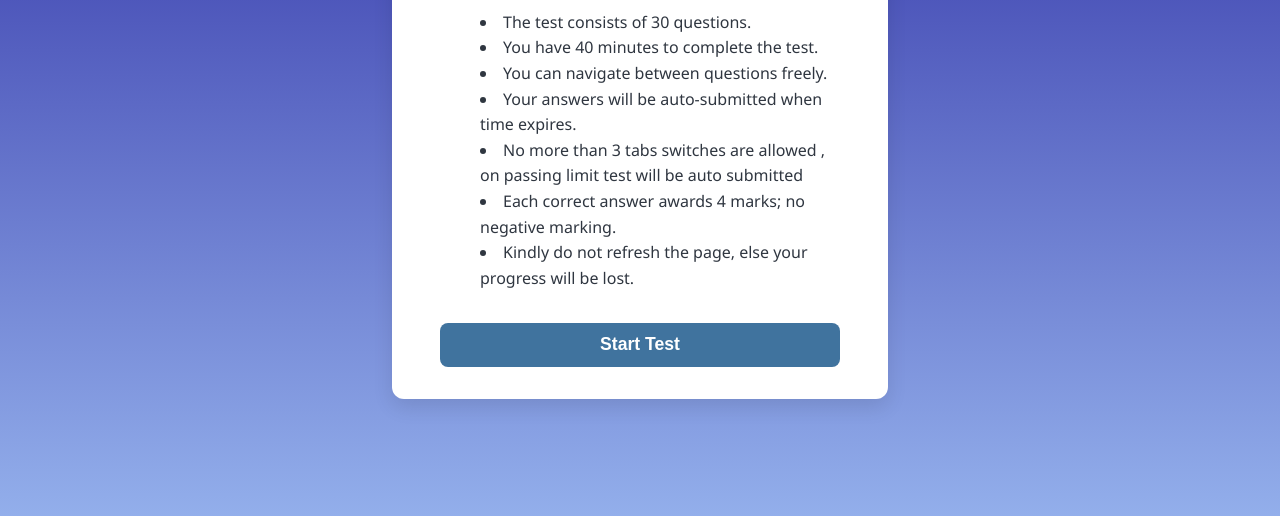
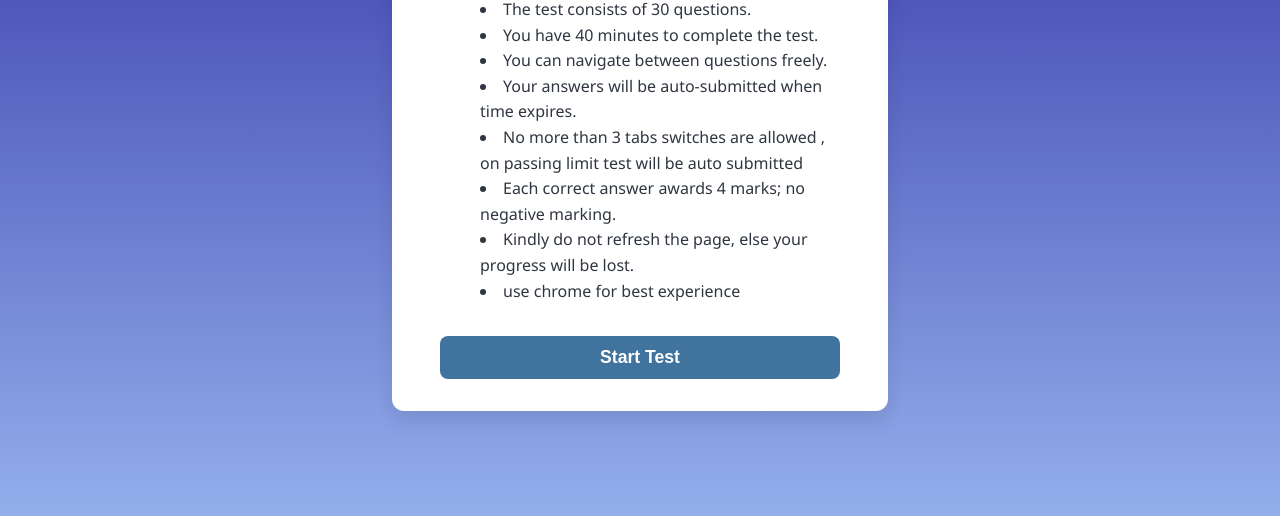
Before and after one commit to kartikeycod/MLSA_TEST, a plain HTML site: page instructions.html in a window 1280 px wide. Shown: the part 252-768 px from the top of the page. Drawn offline with Linux system fonts and the light colour scheme.

Commit message:
ui changes

```diff
--- a/instructions.html
+++ b/instructions.html
@@ -64,6 +64,7 @@
       <li>No more than 3 tabs switches are allowed , on passing limit test will be auto submitted</li>
       <li>Each correct answer awards 4 marks; no negative marking.</li>
       <li>Kindly do not refresh the page, else your progress will be lost.</li>
+      <li>use chrome for best experience</li>
     </ul>
     <button id="startTestBtn">Start Test</button>
   </div>
```
